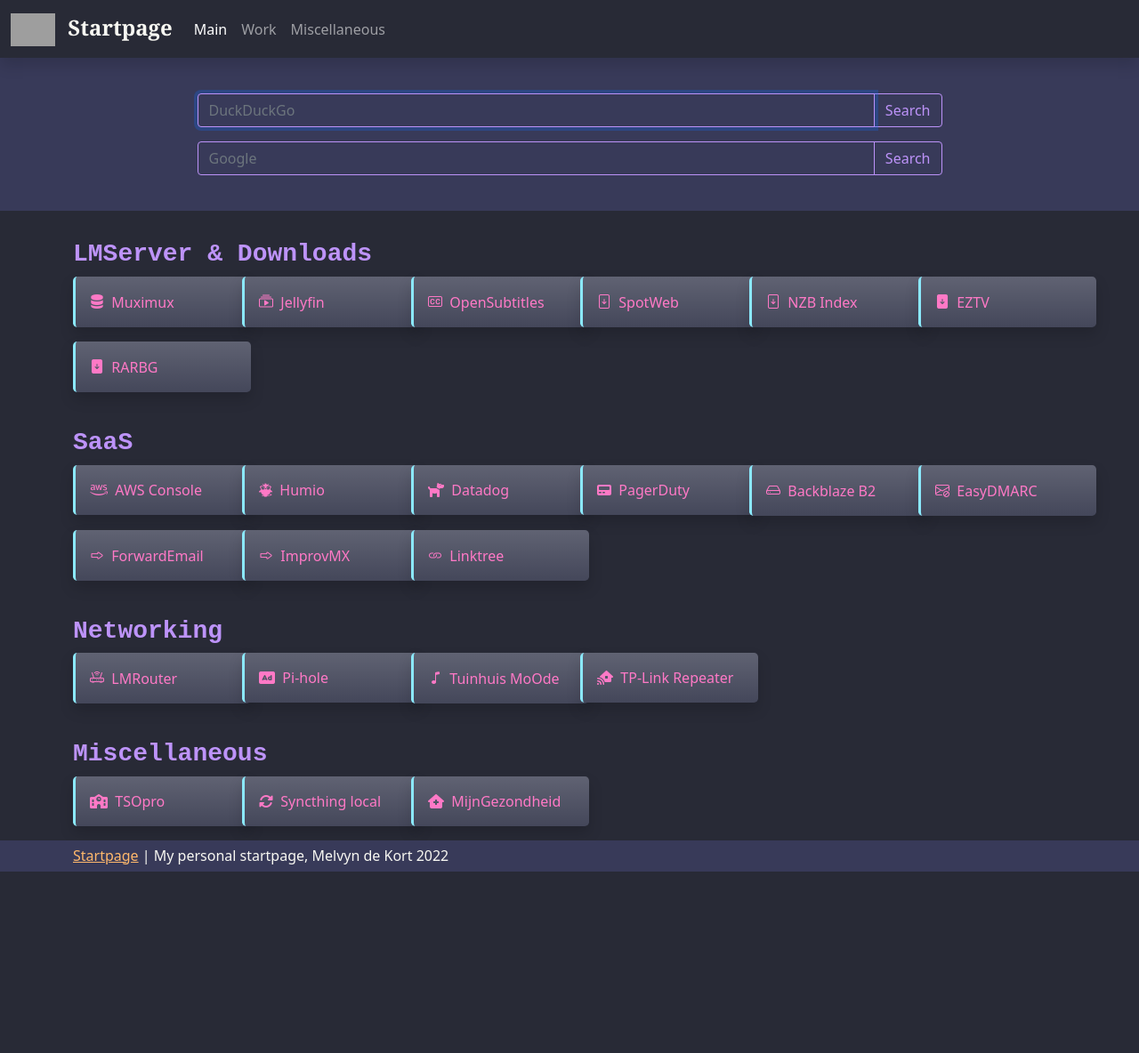
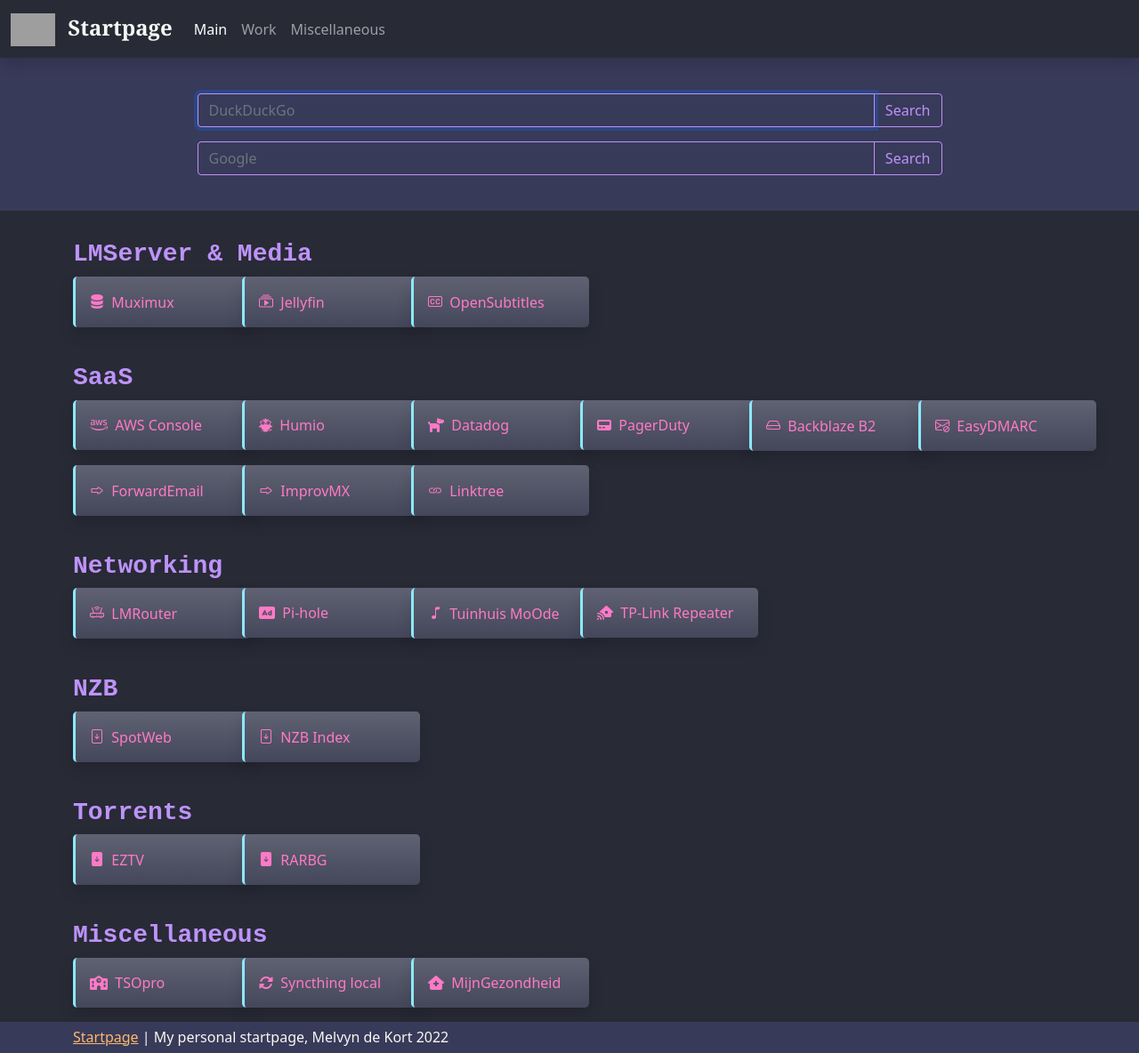
Before and after one commit to melvyndekort/startpage, a Jekyll site: the page built from pages/index.md, in a window 1280 px wide. Shown: the whole page at 89% size. Built offline with Jekyll 4.4.1, drawn with Linux system fonts in a browser that asks for light colours; nearby versions of some CDN libraries; before the commit the page ends 980 px from its top, so only the background shows below that; grey boxes are pictures that could not be loaded.

Commit message:
Category improvement

```diff
--- a/_data/bookmarks.yml
+++ b/_data/bookmarks.yml
@@ -1,7 +1,6 @@
 - section: Main
   categories:
-    - name: LMServer & Downloads
-      icon:
+    - name: LMServer & Media
       sites:
         - name: Muximux
           icon: bi bi-server
@@ -12,21 +11,8 @@
         - name: OpenSubtitles
           icon: bi bi-badge-cc
           url: https://www.opensubtitles.org/nl
-        - name: SpotWeb
-          icon: bi bi-file-arrow-down
-          url: http://www.nzbserver.com/
-        - name: NZB Index
-          icon: bi bi-file-arrow-down
-          url: http://www.nzbindex.nl/
-        - name: EZTV
-          icon: bi bi-file-arrow-down-fill
-          url: https://eztv.re/
-        - name: RARBG
-          icon: bi bi-file-arrow-down-fill
-          url: https://rarbg.to
 
     - name: SaaS
-      icon:
       sites:
         - name: AWS Console
           icon: fa-brands fa-aws
@@ -57,7 +43,6 @@
           url: https://linktr.ee/melvyndekort
 
     - name: Networking
-      icon:
       sites:
         - name: LMRouter
           icon: bi bi-router
@@ -72,8 +57,25 @@
           icon: fa-solid fa-house-signal
           url: http://tplinkrepeater.net
 
+    - name: NZB
+      sites:
+        - name: SpotWeb
+          icon: bi bi-file-arrow-down
+          url: http://www.nzbserver.com/
+        - name: NZB Index
+          icon: bi bi-file-arrow-down
+          url: http://www.nzbindex.nl/
+
+    - name: Torrents
+      sites:
+        - name: EZTV
+          icon: bi bi-file-arrow-down-fill
+          url: https://eztv.re/
+        - name: RARBG
+          icon: bi bi-file-arrow-down-fill
+          url: https://rarbg.to
+
     - name: Miscellaneous
-      icon:
       sites:
         - name: TSOpro
           icon: fa-solid fa-school
@@ -88,7 +90,6 @@
 - section: Work
   categories:
     - name: TODO
-      icon:
       sites:
         - name: TODO
         - name: TODO
@@ -96,7 +97,6 @@
 - section: Miscellaneous
   categories:
     - name: TODO
-      icon:
       sites:
         - name: TODO
         - name: TODO
```
